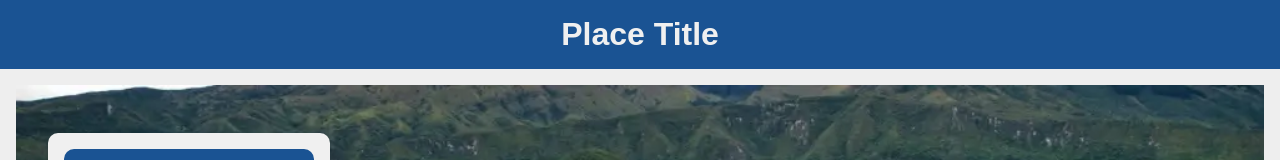
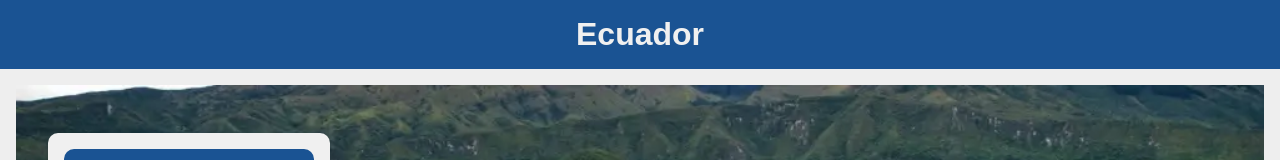
Before and after one commit to miguel-1275/wdd131, a plain HTML site: page place.html in a window 1280 px wide. Shown: the top 160 px of the page. Drawn offline with Linux system fonts and the light colour scheme; a web font is replaced by a local one.

Commit message:
place title changed

```diff
--- a/place.html
+++ b/place.html
@@ -15,7 +15,7 @@
 </head>
 <body>
     <header>
-        <h1>Place Title</h1>
+        <h1>Ecuador</h1>
     </header>
     <main>
         <div class="hero">
```
